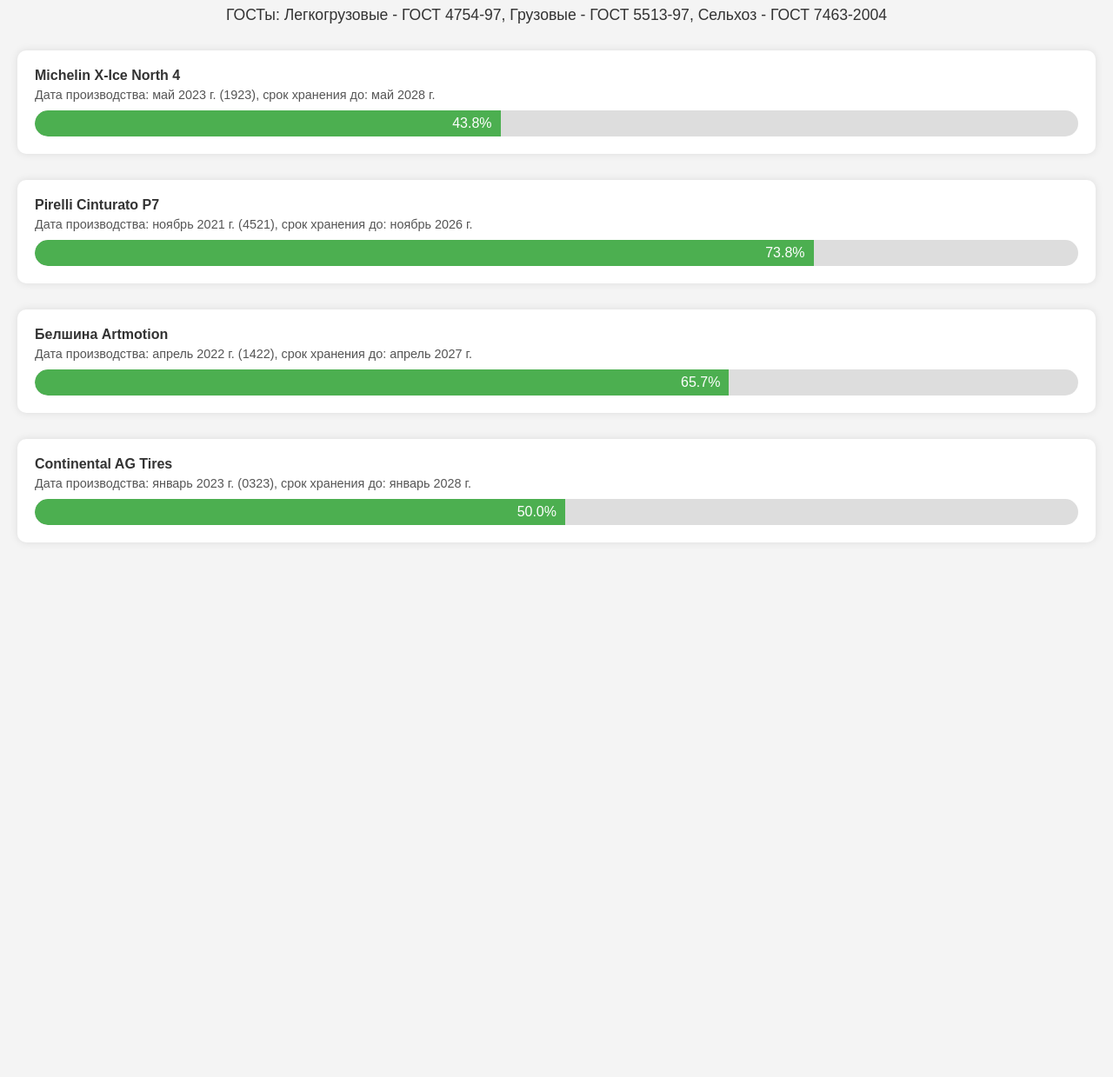
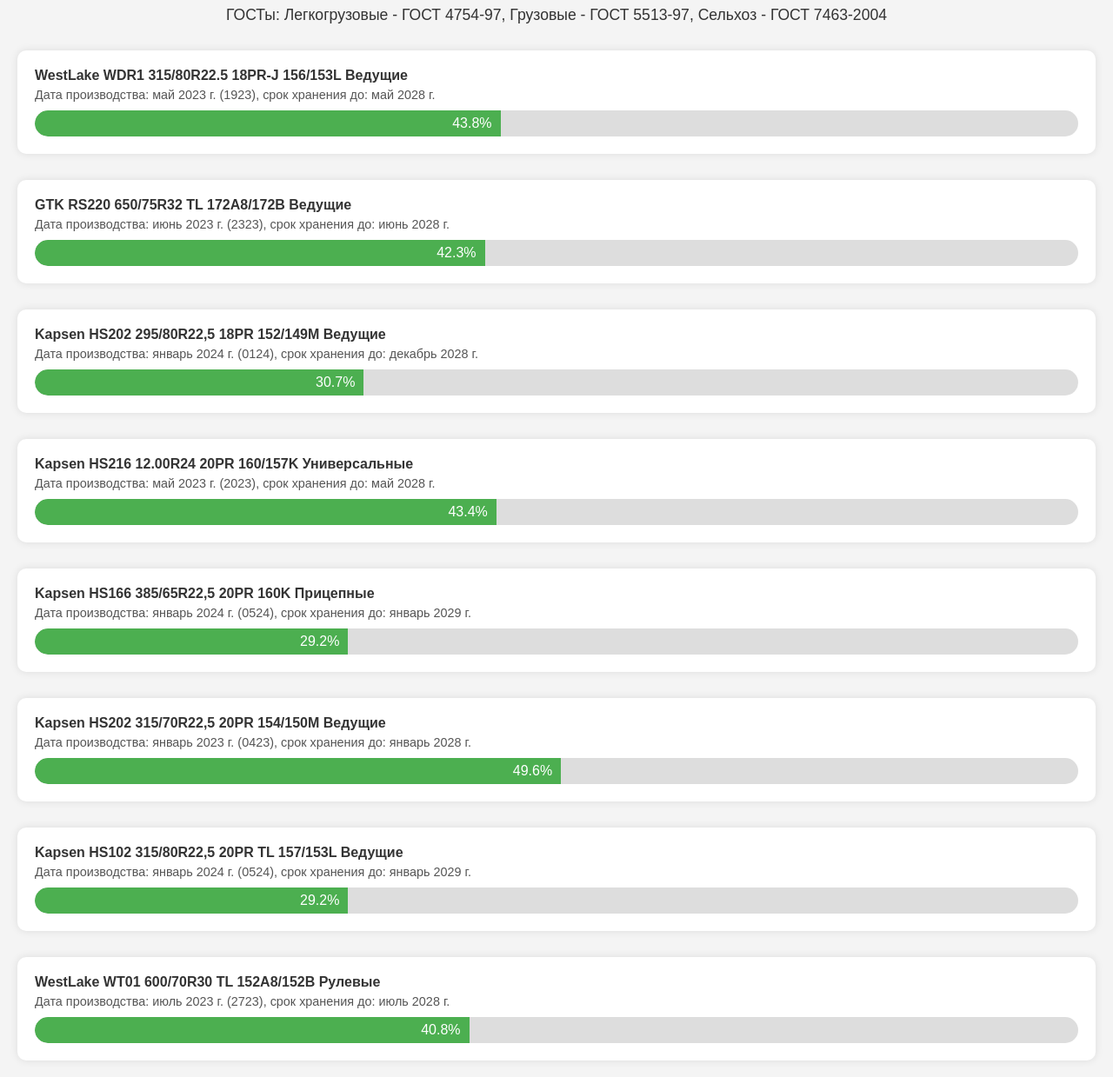
Before and after one commit to aruytehno/tire-storage-periods, a plain HTML site: page index.html in a window 1280 px wide. Shown: the part 61-1300 px from the top of the page at 87% size. Before the commit the page ends 800 px from the top, so only its background shows below. Drawn offline with Linux system fonts and the light colour scheme.

Commit message:
Update list tires

```diff
--- a/index.html
+++ b/index.html
@@ -65,10 +65,17 @@
 
   <script>
     const tires = [
-      { name: 'Michelin X-Ice North 4', code: '1923' },
-      { name: 'Pirelli Cinturato P7', code: '4521' },
-      { name: 'Белшина Artmotion', code: '1422' },
-      { name: 'Continental AG Tires', code: '0323' }
+      { name: 'WestLake WDR1 315/80R22.5 18PR-J 156/153L Ведущие', code: '1923' },
+      { name: 'GTK RS220 650/75R32 TL 172A8/172B Ведущие', code: '2323' },
+      { name: 'Kapsen HS202 295/80R22,5 18PR 152/149M Ведущие', code: '0124' },
+      { name: 'Kapsen HS216 12.00R24 20PR 160/157K Универсальные', code: '2023' },
+      { name: 'Kapsen HS166 385/65R22,5 20PR 160K Прицепные', code: '0524' },
+      { name: 'Kapsen HS202 315/70R22,5 20PR 154/150M Ведущие', code: '0423' },
+      { name: 'Kapsen HS102 315/80R22,5 20PR TL 157/153L Ведущие', code: '0524' },
+      { name: 'WestLake WT01 600/70R30 TL 152A8/152B Рулевые', code: '2723' },
+      { name: 'WestLake WSR1 315/80R22.5 18PR-J 154/151M Рулевые', code: '2423' },
+      { name: 'WestLake WT01 710/70R42 TL 173A8/173B Ведущие', code: '2723' },
+      { name: 'WestLake SL309 185/75 R16C 104R', code: '1025' }
     ];
 
     const fiveYearsMs = 5 * 365.25 * 24 * 60 * 60 * 1000; // in ms
```
